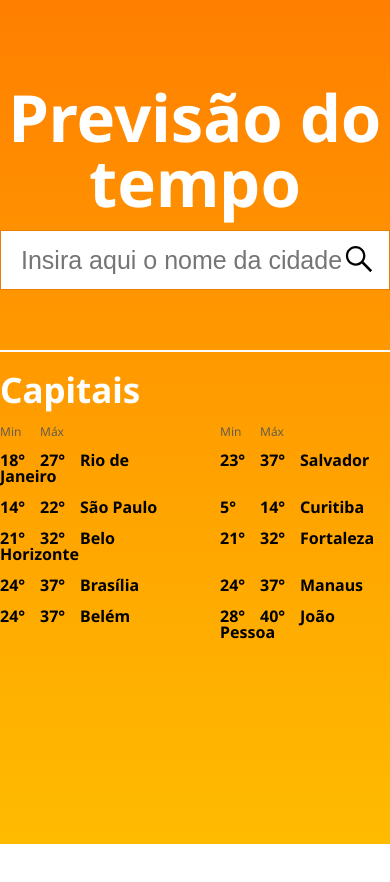
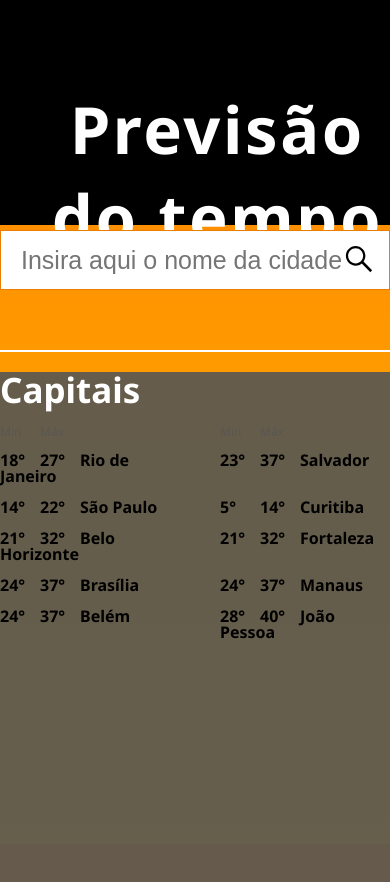
Before and after one commit to diazevedo/1STi-desafio-frontend, a React (Create React App) app: page / in a window 390 px wide. Shown: the top 882 px of the page. Before the commit the page ends 844 px from the top, so only its background shows below. Built offline with nearby package versions, Linux system fonts and the light colour scheme.

Commit message:
header mobile finished

```diff
--- a/src/components/DivideSectionSti/styles.css
+++ b/src/components/DivideSectionSti/styles.css
@@ -1,6 +1,14 @@
 .section-division-sti {
   color: var(--color-first);
-  width: 600px;
+  width: 100vw;
   border: var(--color-first) .5px solid;
   margin-top: 60px;
 }
+
+@media (min-width: 360px) {
+
+  .section-division-sti {
+    width: 600px;
+  }
+
+}
--- a/src/components/FormSearchCitySti/styles.css
+++ b/src/components/FormSearchCitySti/styles.css
@@ -7,7 +7,6 @@
 
 .form-city-sti .container-input {
   width: 490px;
-  height: 100%;
   position: relative;
 }
 
@@ -29,3 +28,16 @@
   right: var(--spacing-smaller);
   transform: translateY(-50%);
 }
+
+@media (max-width: 360px) {
+
+  .form-city-sti .container-input {
+    width: 300px;
+    height: 50px;
+  }
+
+  .form-city-sti .input-text-sti {
+    font-size: var(--size-small);
+
+  }
+}
--- a/src/components/SectionCitieSti/index.js
+++ b/src/components/SectionCitieSti/index.js
@@ -57,21 +57,25 @@ const cities = [
   }
 ]
 
+
+var itemKey = 0;
+
 const SectionCitieSti = () => (
   <section className="section-cities-sti">
     <div className="container">
       <SubtitleSti />
-      <ul className="list-sti">
+      <ul className="list-sti min-max-li">
         <li className="degree-li-sti label">Min</li>
         <li className="degree-li-sti label">Máx</li>
       </ul>
-      <ul className="list-sti">
+      <ul className="list-sti min-max-li">
         <li className="degree-li-sti label">Min</li>
         <li className="degree-li-sti label">Máx</li>
       </ul>
 
       {cities.map(({min, max, cityName}) => (
         <ListSti
+          key={itemKey++}
           min={min}
           max={max}
           cityName={cityName}
--- a/src/components/SectionCitieSti/styles.css
+++ b/src/components/SectionCitieSti/styles.css
@@ -1,25 +1,32 @@
 .section-cities-sti {
+  /* width: 359px; */
+  width: 100vw;
+  height: 600px;
+  background: #585753eb;
   display: flex;
-  justify-content: center;
-  margin-top: var(--spacing-mid);
+  justify-content: center
 }
 
 .section-cities-sti .container {
-  width: 450px;
-  height: 250px;
+  height: 100%;
+  width: 80%;
   display: grid;
-  grid-template-rows: 35px var(--size-small) repeat(4, 1fr);
-  grid-template-columns: 1fr 1fr;
-  gap: 15px var(--spacing-biggest);
-  position: relative;
 }
 
-.section-cities-sti .subtitle-sti {
-  grid-column: span 2;
+.section-cities-sti .list-sti .degree-li-sti {
+  padding-right: var(--spacing-small);
+  display: inline-block;
+  width: 20px;
+  padding-right: var(--spacing-mid);
 }
 
-.section-cities-sti .list-sti {
+.section-cities-sti .container .min-max-li:nth-child(2n)  {
+  display: none;
+}
+
+.section-cities-sti .container .list-sti:not(.min-max-li) {
   font-weight: 700;
+
 }
 
 .label {
@@ -28,8 +35,34 @@
   color: #585753eb;
 }
 
-.section-cities-sti .list-sti .degree-li-sti {
-  display: inline-block;
-  width: 20px;
-  padding-right: var(--spacing-mid);
+
+@media (min-width: 360px) {
+
+  .section-cities-sti {
+    margin-top: var(--spacing-mid);
+  }
+
+  .section-cities-sti .container {
+    width: 450px;
+    height: 250px;
+    display: grid;
+    grid-template-rows: 35px var(--size-small) repeat(4, 1fr);
+    grid-template-columns: 1fr 1fr;
+    gap: 15px var(--spacing-biggest);
+    position: relative;
+  }
+
+  .section-cities-sti .subtitle-sti {
+    grid-column: span 2;
+  }
+
+  .section-cities-sti .list-sti .degree-li-sti {
+    display: inline-block;
+    width: 20px;
+    padding-right: var(--spacing-mid);
+  }
+
+  .section-cities-sti .container .min-max-li:nth-child(2n) {
+    display: inline-block;
+  }
 }
--- a/src/components/headerSti/styles.css
+++ b/src/components/headerSti/styles.css
@@ -1,6 +1,28 @@
 .header-sti {
-  text-align: center;
-  height: 225px;
-  padding-top: 85px;
+  height: 200px;
+  padding-top: 20px;
+  padding-left: 45px;
+  text-align: justify;
+  background-color: black;
   box-sizing: border-box;
 }
+
+.header-sti .title-sti {
+  width: 220px;
+}
+
+@media (min-width: 340px) {
+
+  .header-sti {
+    text-align: center;
+    height: 225px;
+    padding-top: 85px;
+  }
+
+  .header-sti .title-sti {
+    font-size: var(--size-biggest);
+    width: 100%;
+    line-height: normal;
+  }
+
+}
--- a/src/components/titleSti/styles.css
+++ b/src/components/titleSti/styles.css
@@ -1,5 +1,7 @@
 .title-sti {
-  font-size: var(--size-biggest);
+  font-size: 42px;
   color: var(--color-first);
+  line-height: 66px;
   font-weight: 700;
+  letter-spacing: 0.04em;
 }
--- a/src/styles/elements/base.css
+++ b/src/styles/elements/base.css
@@ -1,8 +1,11 @@
-body {
-  height: 100vh;
-  background-image: linear-gradient(to bottom, #ff7f00, #ff8f00, #ff9e00, #ffad00, #ffbb00);
+html {
+  /* height: 100vh; */
+  width: 100vw;
+  background: linear-gradient(to bottom, #ff7f00, #ff8f00, #ff9e00, #ffad00, #ffbb00);
+  background-attachment: fixed;
   font-family: 'Noto Sans', sans-serif;
 }
+
 /*this root cannot be here, it has to be in the index.css of the /components/index.js*/
 #root {
   height: inherit;
```
